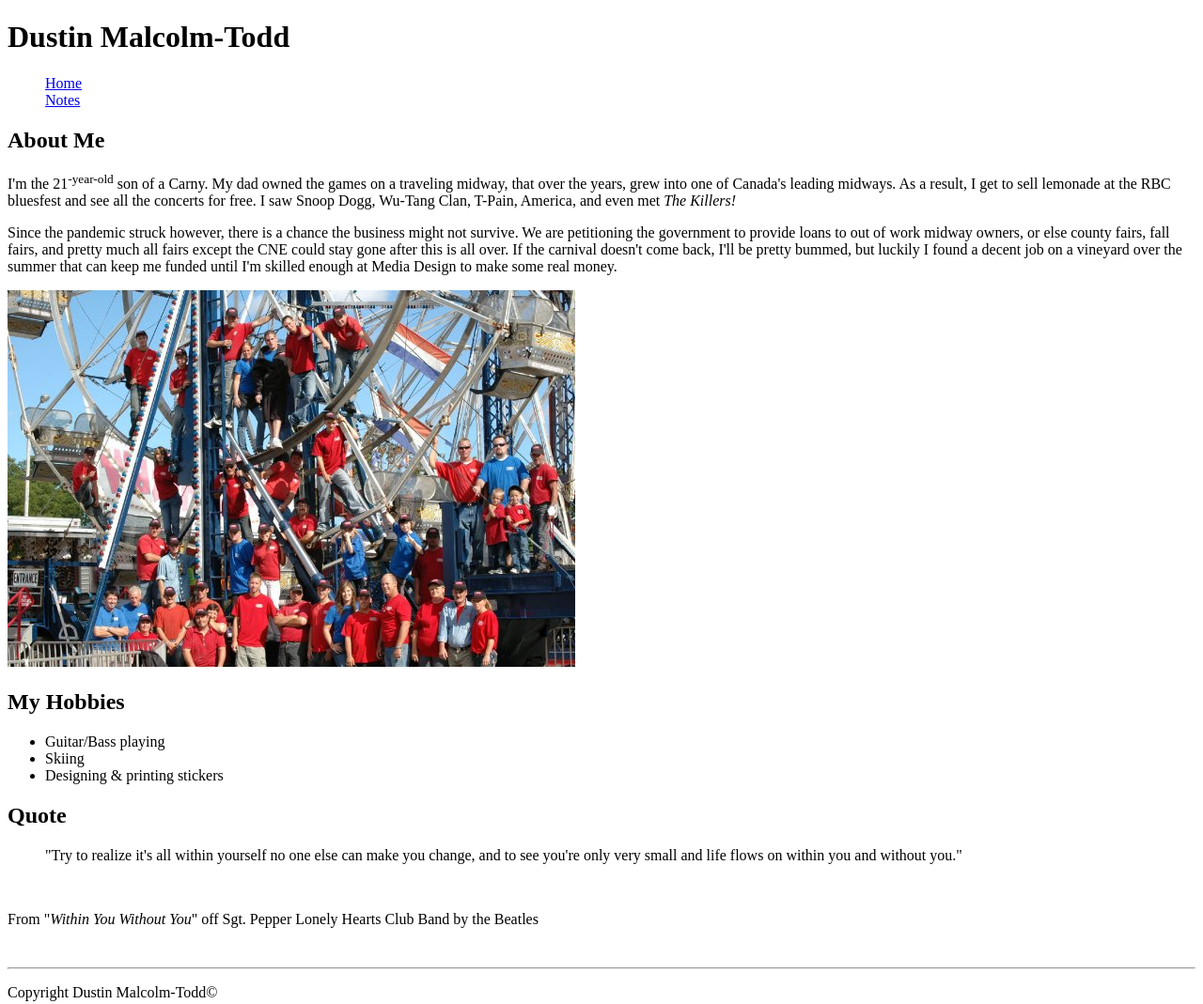
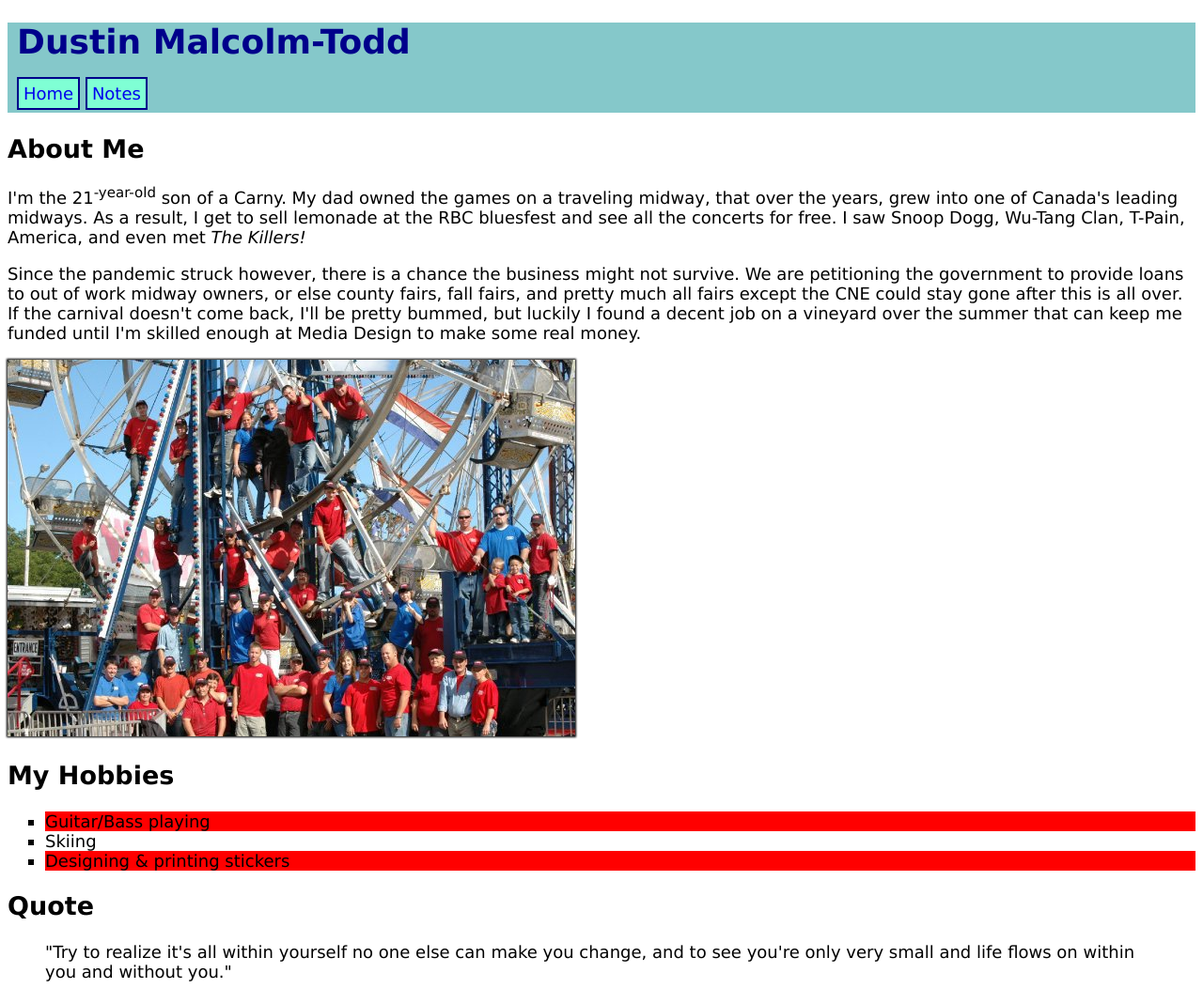
Before and after one commit to malc0057/html-assignment, a plain HTML site: page index.html in a window 1280 px wide. Shown: the top 1069 px of the page at 94% size. Drawn offline with Linux system fonts and the light colour scheme.

Commit message:
adding css styling to notes and home

```diff
--- /dev/null
+++ b/css/main.css
@@ -0,0 +1,46 @@
+body{
+    font-family: Verdana, Geneva, Tahoma, sans-serif;
+    font-size: 18px;
+}
+
+header, footer{
+    background-color: #85C8CA;
+    padding: 0px 10px 10px;
+}
+
+.site-title{
+    color: darkblue;
+}
+
+#my-image{
+    box-shadow:0px 0px 2px 1px black;
+}
+
+nav ul{
+    list-style-type: none;
+    margin: 0;
+    padding: 0;
+}
+
+#hobbies{
+    list-style-type: square;
+}
+
+#hobbies li:nth-child(odd){
+    background-color: red;
+  }
+
+nav ul li a{
+    text-decoration: none;
+    border: 2px solid darkblue;
+    padding: 5px;
+    background-color:aquamarine;
+}
+
+a:hover{
+    background-color: yellow;
+  }
+
+nav ul li{
+    display:inline-block;
+}
--- a/index.html
+++ b/index.html
@@ -3,15 +3,16 @@
   <head>
     <!-- Document information -->
     <meta charset="UTF-8">
+    <link href="css/main.css" rel="stylesheet">
     <title>Home</title>
   </head>
   <body>
     <!-- Document Content -->
 
     <header>
-      <h1>Dustin Malcolm-Todd</h1>
+      <h1 class="site-title">Dustin Malcolm-Todd</h1>
       <nav>
-        <ul style="list-style-type:none;">
+        <ul>
           <li><a class="active" href="index.html">Home</a></li>
           <li><a href="notes.html">Notes</a></li>
         </ul>
@@ -23,9 +24,9 @@
             <h2>About Me</h2>
             <p>I'm the 21<sup>-year-old</sup> son of a Carny. My dad owned the games on a traveling midway, that over the years, grew into one of Canada's leading midways. As a result, I get to sell lemonade at the RBC bluesfest and see all the concerts for free. I saw Snoop Dogg, Wu-Tang Clan, T-Pain, America, and even met <em>The Killers!</em></p>
             <p>Since the pandemic struck however, there is a chance the business might not survive. We are petitioning the government to provide loans to out of work midway owners, or else county fairs, fall fairs, and pretty much all fairs except the CNE could stay gone after this is all over. If the carnival doesn't come back, I'll be pretty bummed, but luckily I found a decent job on a vineyard over the summer that can keep me funded until I'm skilled enough at Media Design to make some real money.</p>
-            <img title="Classic Amusements Crew Photo 2009" src="images/crew-photo.jpg" alt="crew photo" />
+            <img title="Classic Amusements Crew Photo 2009" src="images/crew-photo.jpg" alt="crew photo" id="my-image">
             <h2>My Hobbies</h2>
-            <ul>
+            <ul id="hobbies">
               <li>Guitar/Bass playing</li>
               <li>Skiing</li>
               <li>Designing & printing stickers</li>
@@ -38,11 +39,12 @@
             <p>From "<em>Within You Without You</em>" off Sgt. Pepper Lonely Hearts Club Band by the Beatles</p>
         </article>
     </main>
-
+    <br>
     <footer>
+      <hr>
       <br>
-      <hr>
       <p>Copyright Dustin Malcolm-Todd©</p>
+      <br>
     </footer>
 
   </body>
```
Also changed, not shown: notes.html (+4 -1 lines).
